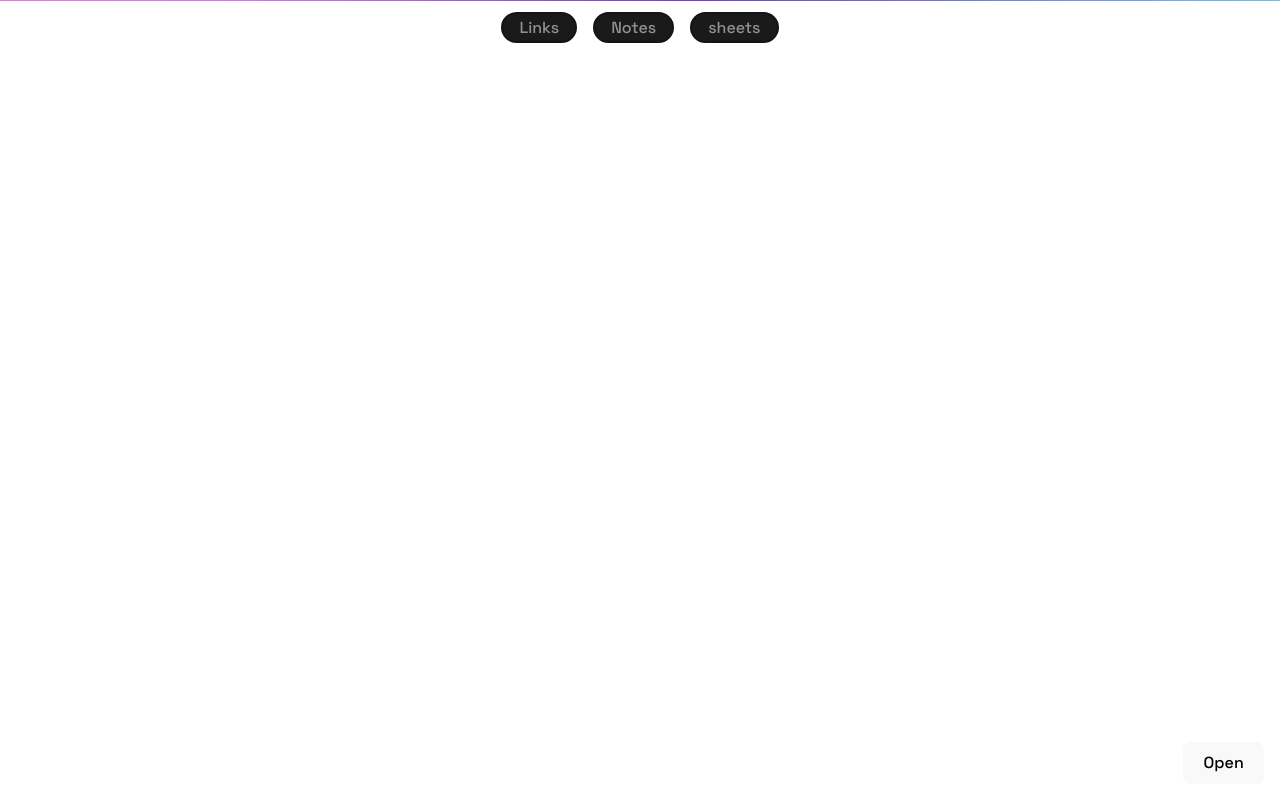
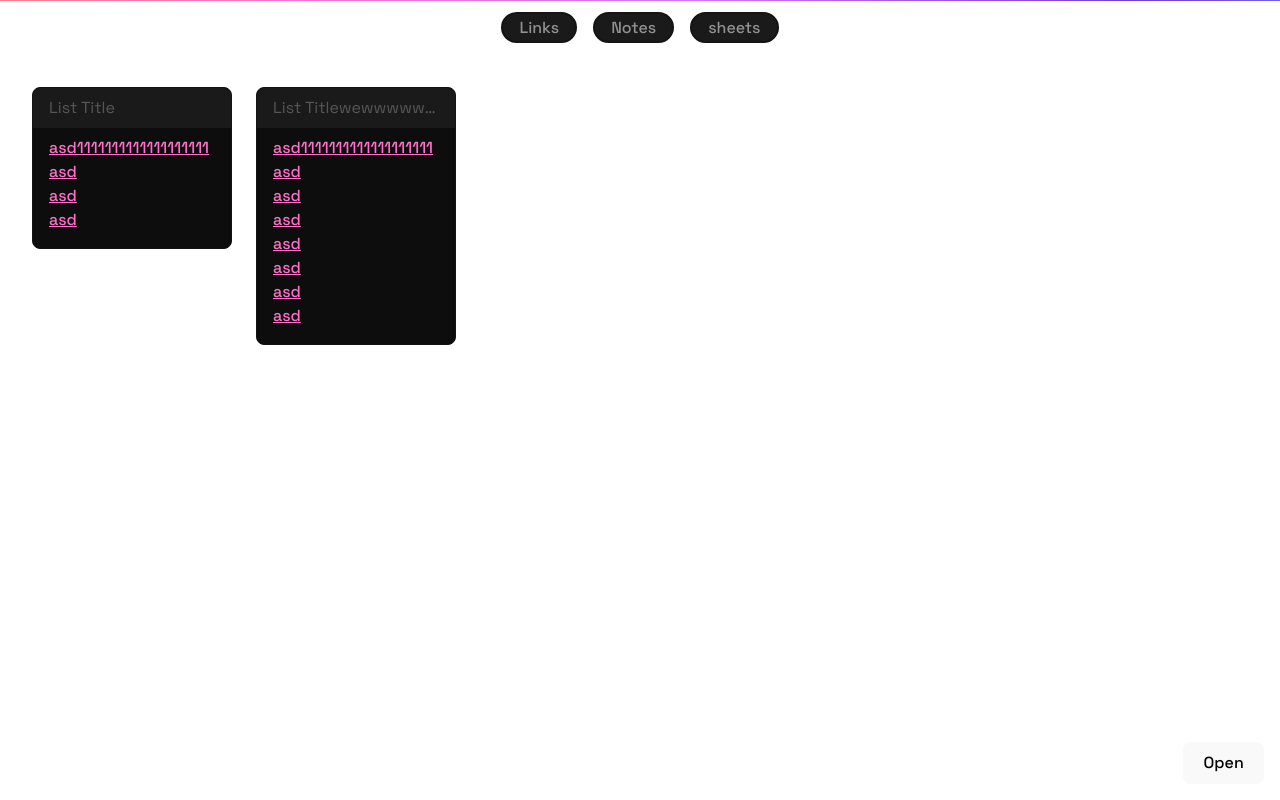
Before and after one commit to BigBadBodyPillow/utility, a React (Vite) app: page /utility/links in a window 1280 px wide. Built offline with nearby package versions, Linux system fonts and the light colour scheme.

Commit message:
start work on links

```diff
--- a/src/App.tsx
+++ b/src/App.tsx
@@ -9,6 +9,7 @@ import { Calculator } from './Components/Calculator/Calculator';
 import { Navbar } from './Components/Navbar/Navbar';
 import { Notes } from './Components/Notes/Notes';
 import { Sheets } from './Components/Sheets/Sheets';
+import { Links } from './Components/Links/Links';
 
 function App() {
   return (
@@ -25,6 +26,7 @@ function App() {
           <Route index element={<Notes />} />
           <Route path="/notes" element={<Notes />} />
           <Route path="/sheets" element={<Sheets />} />
+          <Route path="/links" element={<Links />} />
         </Routes>
         {/* </PrimeReactProvider> */}
       </BrowserRouter>
--- /dev/null
+++ b/src/Components/Links/Links.css
@@ -0,0 +1,53 @@
+.links-container {
+      width: 100%;
+  height: 100%;
+  max-height: 90%;
+  padding: 2rem;
+  width: 100%;
+display: grid;
+grid-template-columns: repeat(5, 200px);
+grid-template-rows: masonry;
+align-content: start;
+/* grid-template-rows: repeat(5, 1fr); */
+grid-column-gap: 1.5rem;
+grid-row-gap: 1.5rem;
+}
+.link-title {
+    margin: 0;
+ white-space: nowrap;
+  overflow: hidden;
+  text-overflow: clip;
+  text-overflow: ellipsis;
+  background-color: var(--button-colour);
+  color: rgb(87, 87, 87);
+  margin: -1rem -1rem 0 -1rem;
+  padding: 0.5rem 1rem;
+  border-radius: var(--border-radius) var(--border-radius) 0  0;
+}
+
+.link-group ul {
+    list-style-type: none;
+    padding: 0;
+    margin: 0;
+
+
+
+}
+.link-group{
+    display: flex;
+    flex-direction: column;
+    gap: 0.5rem;
+    border-radius: var(--border-radius);
+    border: 1px solid var(--border-colour);
+    background-color: rgb(13,13,13);
+    padding: 1rem 1rem;
+    width: 200px;
+    height: fit-content;
+}
+.link-group  a {
+    display: block;
+    text-decoration: underline;
+    overflow: hidden;
+    white-space: nowrap;
+    text-overflow: ellipsis;
+}
--- /dev/null
+++ b/src/Components/Links/Links.tsx
@@ -0,0 +1,33 @@
+//css
+import './Links.css';
+
+export function Links() {
+  return (
+    <>
+      <div className="links-container">
+        <div className="link-group">
+          <p className='link-title'>List Title</p>
+          <ul>
+            <li><a href='#'>asd1111111111111111111</a></li>
+            <li><a href='#'>asd</a></li>
+            <li><a href='#'>asd</a></li>
+            <li><a href='#'>asd</a></li>
+          </ul>
+        </div>
+        <div className="link-group">
+          <p className='link-title'>List Titlewewwwwwwwwwwwwwwww</p>
+          <ul>
+            <li><a href='#'>asd1111111111111111111</a></li>
+            <li><a href='#'>asd</a></li>
+            <li><a href='#'>asd</a></li>
+            <li><a href='#'>asd</a></li>
+            <li><a href='#'>asd</a></li>
+            <li><a href='#'>asd</a></li>
+            <li><a href='#'>asd</a></li>
+            <li><a href='#'>asd</a></li>
+          </ul>
+        </div>
+      </div>
+    </>
+  );
+}
--- a/src/Components/Notes/Notes.css
+++ b/src/Components/Notes/Notes.css
@@ -8,6 +8,7 @@
   /* height: calc(100vh - 4rem); */
   max-height: 90%;
   box-sizing: border-box;
+  justify-content: center;
 }
 
 @media (height < 850px) {
```
